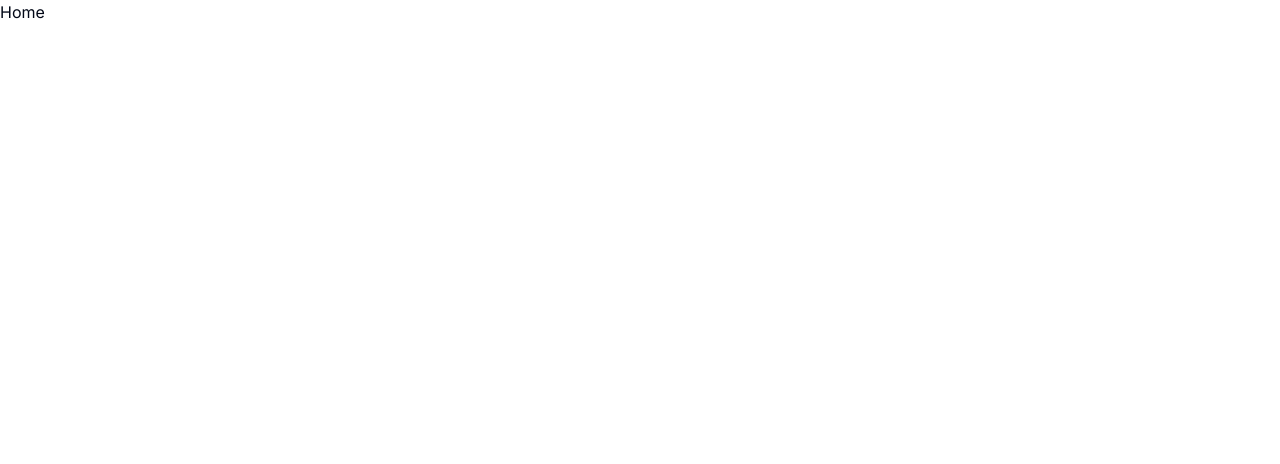
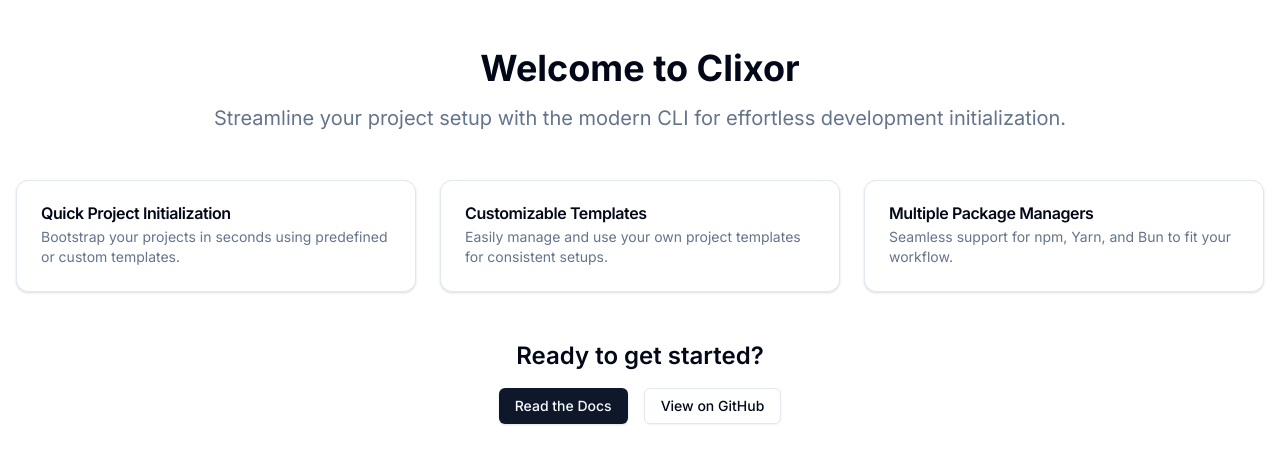
Before and after one commit to Youssefbaghr/Clixor, a Next.js app in the folder website/: page / in a window 1280 px wide. Shown: the top 464 px of the page. Built offline with nearby package versions, Linux system fonts and the light colour scheme.

Commit message:
add website.

```diff
--- a/website/src/app/(public)/(Home)/page.tsx
+++ b/website/src/app/(public)/(Home)/page.tsx
@@ -1,3 +1,58 @@
+import React from 'react';
+import Link from 'next/link';
+import { Button } from '@/components/ui/button';
+import { Card, CardHeader, CardTitle, CardDescription } from '@/components/ui/card';
+
 export default function Home() {
-  return <div>Home</div>;
+  return (
+    <div className="container mx-auto px-4 py-12">
+      <header className="text-center mb-12">
+        <h1 className="text-4xl font-bold mb-4">Welcome to Clixor</h1>
+        <p className="text-xl text-muted-foreground">
+          Streamline your project setup with the modern CLI for effortless development
+          initialization.
+        </p>
+      </header>
+
+      <main>
+        <section className="grid grid-cols-1 md:grid-cols-2 lg:grid-cols-3 gap-6 mb-12">
+          <FeatureCard
+            title="Quick Project Initialization"
+            description="Bootstrap your projects in seconds using predefined or custom templates."
+          />
+          <FeatureCard
+            title="Customizable Templates"
+            description="Easily manage and use your own project templates for consistent setups."
+          />
+          <FeatureCard
+            title="Multiple Package Managers"
+            description="Seamless support for npm, Yarn, and Bun to fit your workflow."
+          />
+        </section>
+
+        <section className="text-center">
+          <h2 className="text-2xl font-semibold mb-4">Ready to get started?</h2>
+          <div className="space-x-4">
+            <Button asChild>
+              <Link href="/docs">Read the Docs</Link>
+            </Button>
+            <Button variant="outline" asChild>
+              <Link href="https://github.com/Youssefbaghr/Clixor">View on GitHub</Link>
+            </Button>
+          </div>
+        </section>
+      </main>
+    </div>
+  );
 }
+
+function FeatureCard({ title, description }: { title: string; description: string }) {
+  return (
+    <Card>
+      <CardHeader>
+        <CardTitle>{title}</CardTitle>
+        <CardDescription>{description}</CardDescription>
+      </CardHeader>
+    </Card>
+  );
+}
```
